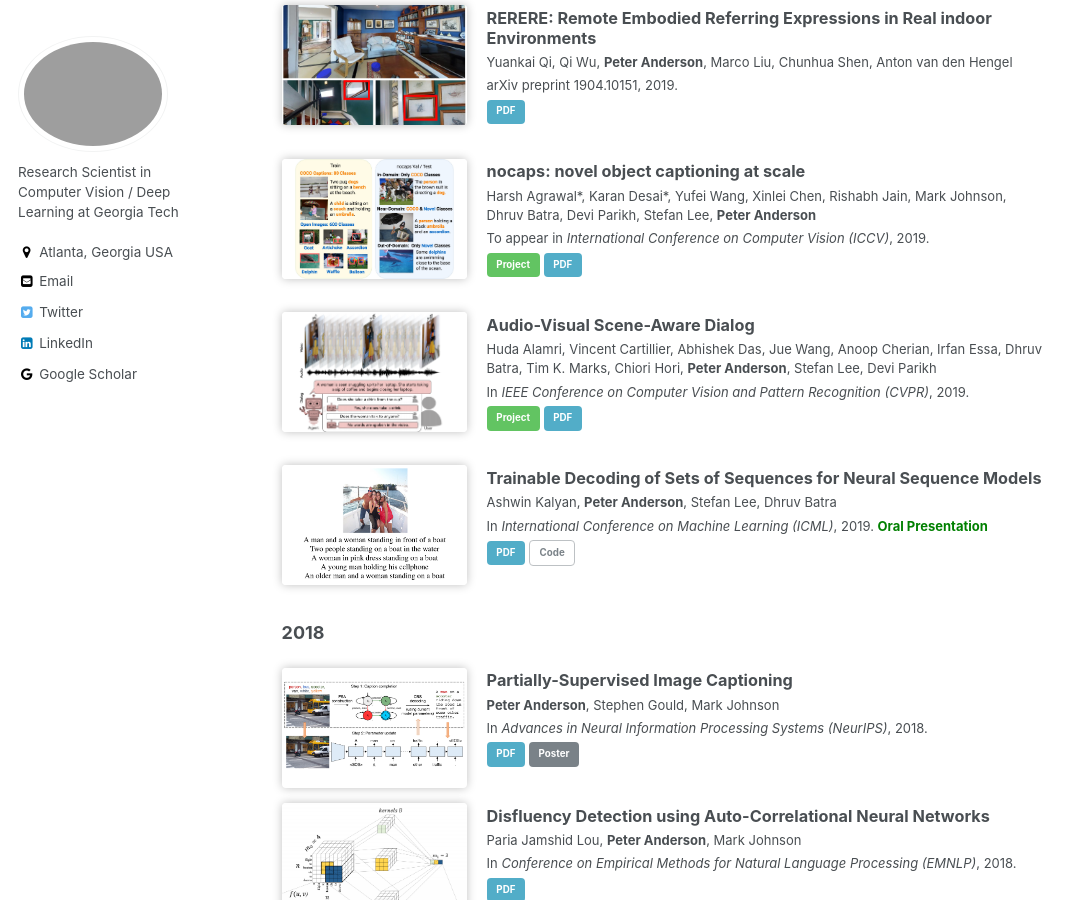
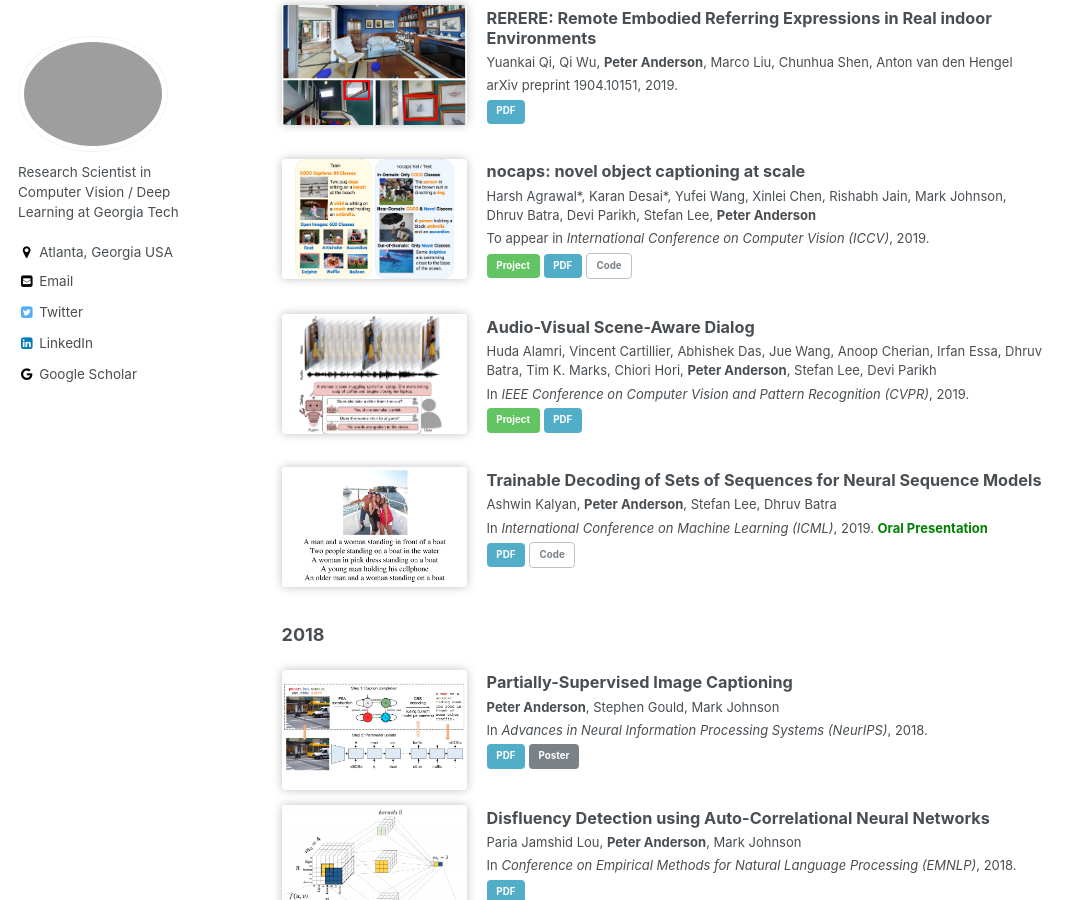
Before and after one commit to peteanderson80/peteanderson80.github.io, a Jekyll site: the page built from index.html, in a window 1280 px wide and 900 px high, scrolled down 1003 px. Shown: the whole window, without its empty margins (0-1087 px from the left). Built offline with Jekyll 4.4.1, drawn with Linux system fonts in a browser that asks for light colours; a script that is not in the unit is left out; the list of posts is cut into pages by our own code.

Commit message:
nocaps code

```diff
--- a/_data/publications.yml
+++ b/_data/publications.yml
@@ -19,6 +19,7 @@ year2019:
     links:
       - "[Project](https://nocaps.org/){: .btn .btn--success}"
       - "[PDF](https://arxiv.org/pdf/1812.08658.pdf){: .btn .btn--info}"
+      - "[Code](https://github.com/nocaps-org){: .btn .btn--inverse}"
   - title: "Audio-Visual Scene-Aware Dialog"
     authors: "Huda Alamri, Vincent Cartillier, Abhishek Das, Jue Wang, Anoop Cherian, Irfan Essa, Dhruv Batra, Tim K. Marks, Chiori Hori, **Peter Anderson**, Stefan Lee, Devi Parikh"
     venue: "In *IEEE Conference on Computer Vision and Pattern Recognition (CVPR)*, 2019."
```
